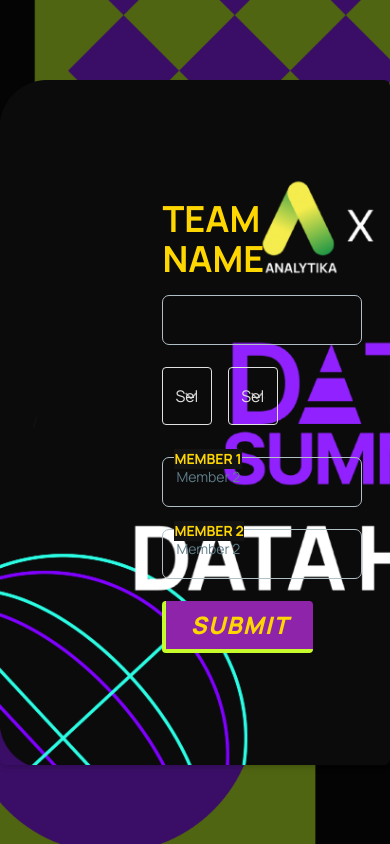
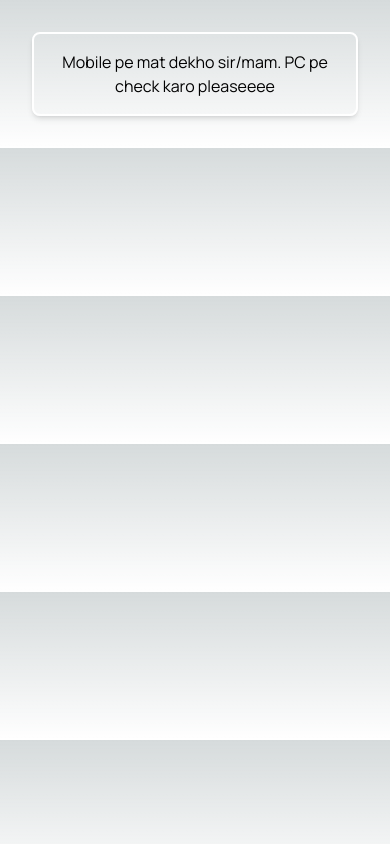
Before and after one commit to naitiklodha/data-hunt, a Next.js app: page / in a window 390 px wide. Built offline with nearby package versions, Linux system fonts and the light colour scheme; what tailwindcss-animated would draw is missing.

Commit message:
registration page ready for prod

```diff
--- a/app/page.js
+++ b/app/page.js
@@ -19,7 +19,11 @@ const TeamRegistrationPage = () => {
   };
 
   return (
-		<div className="bg-[url('../public/landing.png')] bg-cover text-[#FFD700] min-h-screen flex justify-center items-center">
+    <>
+      <div className="md:hidden border-white border-2 mx-8 my-8  rounded-lg shadow-md p-4 text-center">
+        <p>Mobile pe mat dekho sir/mam. PC pe check karo pleaseeee</p>
+      </div>
+      <div className="hidden md:flex bg-[url('../public/landing.png')] bg-cover text-[#FFD700] min-h-screen  justify-center items-center">
         <div className="bg-[url('../public/popup.png')] bg-cover p-8 rounded-md shadow-md w-[1278px] h-[685px] flex flex-row justify-around items-center object-cover ">
           <div className="w-full text-[#131313]">/</div>
           <form
@@ -77,7 +81,7 @@ const TeamRegistrationPage = () => {
                 className="w-full px-3 py-6 border bg-transparent placeholder:translate-y-6 text-gray-300 rounded"
                 value={member1}
                 onChange={(e) => setMember1(e.target.value)}
-							label="Member 2"
+                label="Member 1"
                 variant="outlined"
                 color="yellow"
               />
@@ -105,6 +109,7 @@ const TeamRegistrationPage = () => {
           </form>
         </div>
       </div>
+    </>
   );
 };
 
```
Also changed, not shown: 1 other file (tests, documents, lock files or other folders). Lines whose indentation alone changed are shown as unchanged.
